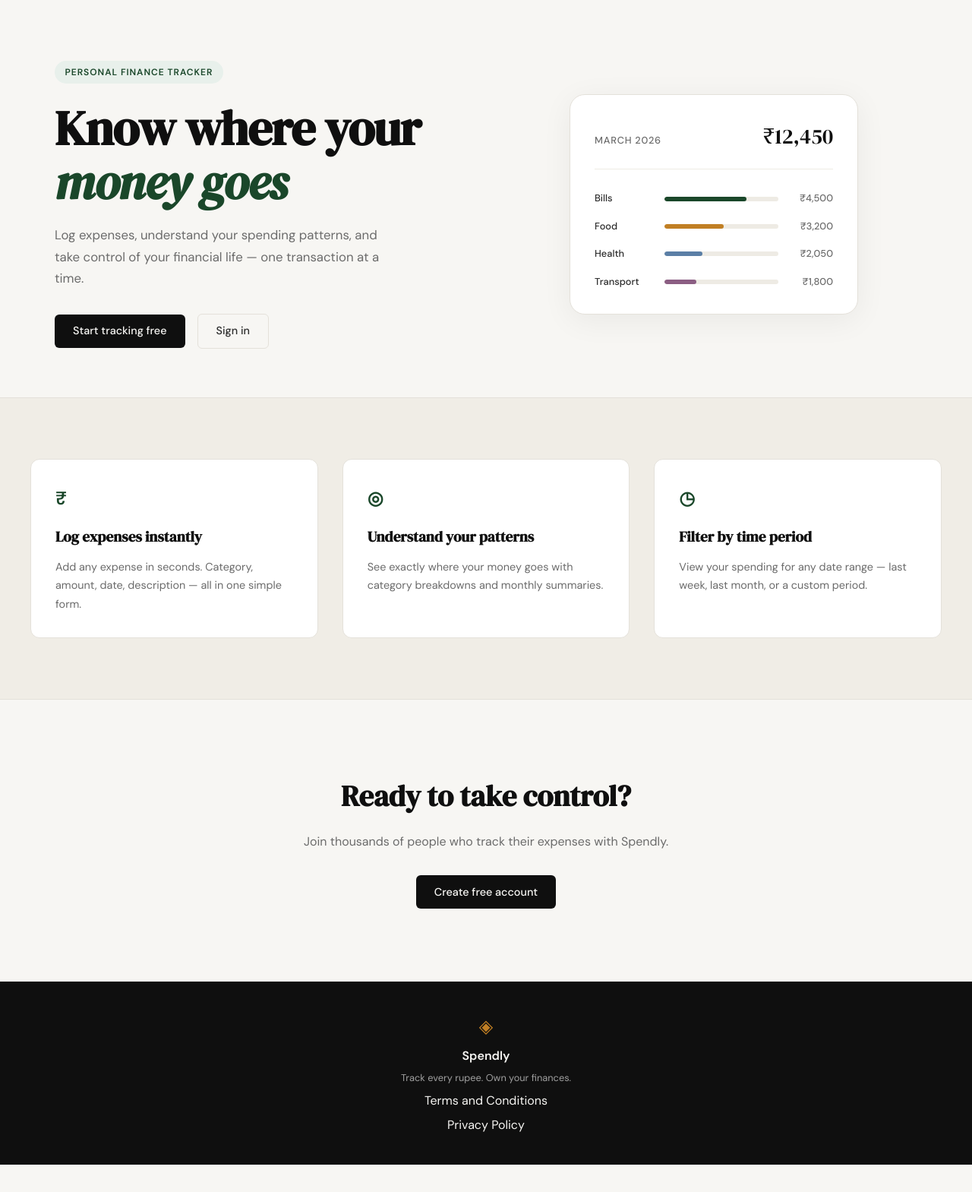
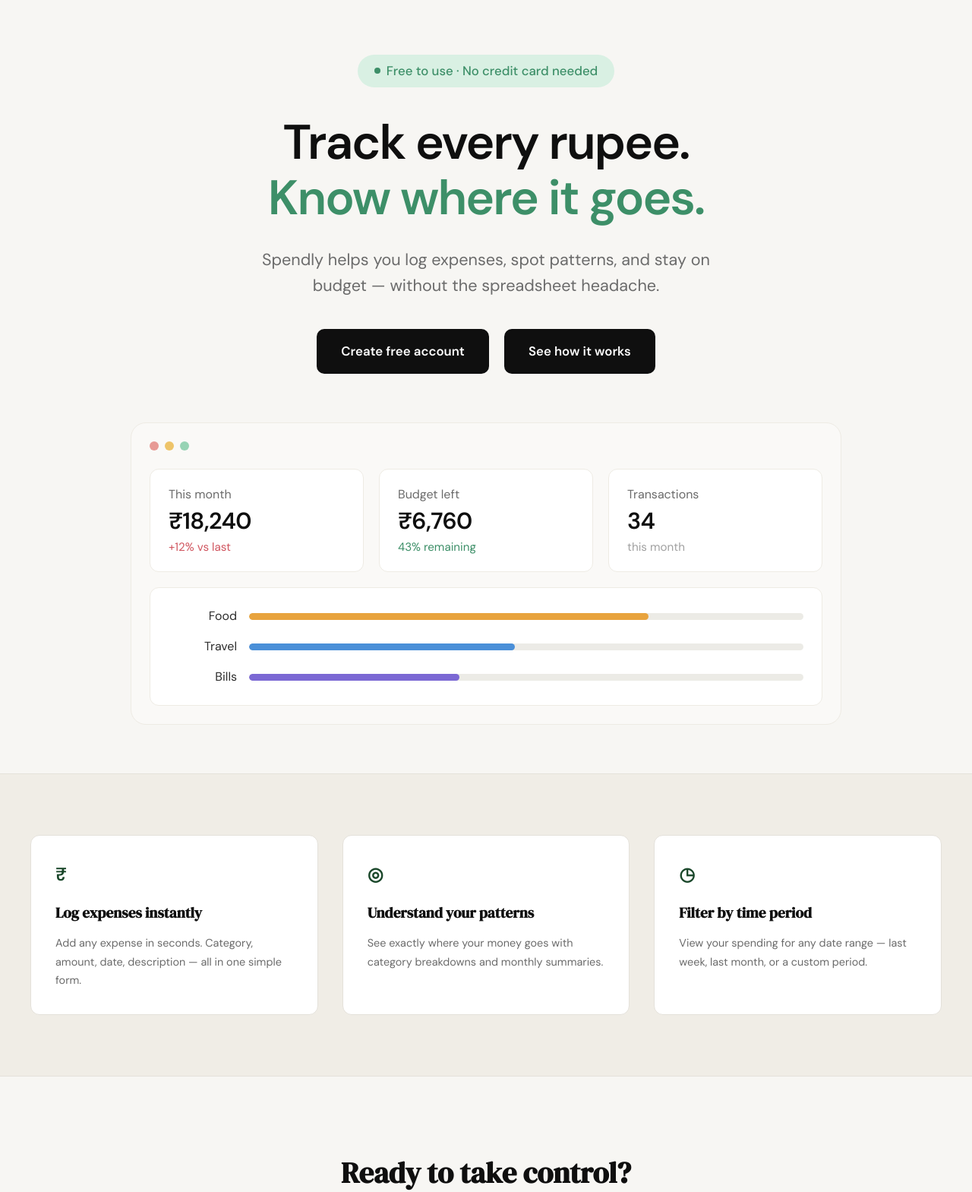
Before and after one commit to my475552-bot/spendly, a Flask app: page / in a window 1280 px wide. Shown: the part 61-1630 px from the top of the page at 76% size. Before the commit the page ends 1594 px from the top, so only its background shows below. Run offline with Flask 3, Linux system fonts and the light colour scheme.

Commit message:
landing: redesign hero section to match mockup

```diff
--- /dev/null
+++ b/static/css/landing.css
@@ -0,0 +1,210 @@
+/* ------------------------------------------------------------------ */
+/* Landing page — hero section                                         */
+/* Loaded after style.css, only on the landing page.                   */
+/* ------------------------------------------------------------------ */
+
+.hero {
+    --hero-green: #3d8f68;
+    padding: 4.5rem 2rem 4rem;
+    max-width: 1000px;
+    margin: 0 auto;
+    text-align: center;
+}
+
+.hero-inner {
+    max-width: 760px;
+    margin: 0 auto;
+}
+
+.hero-badge {
+    display: inline-flex;
+    align-items: center;
+    gap: 0.5rem;
+    background: #d9f0e3;
+    color: var(--hero-green);
+    font-size: 1.05rem;
+    font-weight: 500;
+    padding: 0.5rem 1.35rem;
+    border-radius: 999px;
+    margin-bottom: 2.25rem;
+}
+
+.hero-badge-dot {
+    width: 8px;
+    height: 8px;
+    border-radius: 50%;
+    background: var(--hero-green);
+}
+
+.hero-title {
+    font-family: var(--font-body);
+    font-size: clamp(2.5rem, 6vw, 4rem);
+    font-weight: 600;
+    line-height: 1.15;
+    letter-spacing: -0.03em;
+    color: var(--ink);
+    margin-bottom: 1.75rem;
+}
+
+.hero-title-accent { color: var(--hero-green); }
+
+.hero-subtitle {
+    font-size: 1.35rem;
+    color: var(--ink-muted);
+    line-height: 1.55;
+    max-width: 620px;
+    margin: 0 auto 2.5rem;
+}
+
+.hero-actions {
+    display: flex;
+    gap: 1.25rem;
+    align-items: center;
+    justify-content: center;
+}
+
+.btn-hero {
+    display: inline-block;
+    background: var(--ink);
+    color: #ffffff;
+    padding: 1rem 2rem;
+    border-radius: 10px;
+    font-family: var(--font-body);
+    font-size: 1.05rem;
+    font-weight: 600;
+    border: none;
+    cursor: pointer;
+    text-decoration: none;
+    transition: background 0.2s;
+}
+
+.btn-hero:hover { background: var(--ink-soft); }
+
+/* ------------------------------------------------------------------ */
+/* Mock window (hero visual)                                           */
+/* ------------------------------------------------------------------ */
+
+.hero-visual {
+    margin-top: 4rem;
+    display: flex;
+    justify-content: center;
+}
+
+.mock-window {
+    width: 100%;
+    background: #faf9f7;
+    border: 1px solid var(--border-soft);
+    border-radius: var(--radius-lg);
+    padding: 1.5rem;
+    text-align: left;
+}
+
+.mock-dots {
+    display: flex;
+    gap: 0.5rem;
+    margin-bottom: 1.5rem;
+}
+
+.mock-dot {
+    width: 12px;
+    height: 12px;
+    border-radius: 50%;
+}
+
+.mock-dot-red { background: #e79a95; }
+.mock-dot-yellow { background: #eec469; }
+.mock-dot-green { background: #97d3b4; }
+
+.mock-stats {
+    display: grid;
+    grid-template-columns: repeat(3, 1fr);
+    gap: 1.25rem;
+    margin-bottom: 1.25rem;
+}
+
+.mock-stat {
+    display: flex;
+    flex-direction: column;
+    gap: 0.35rem;
+    background: var(--paper-card);
+    border: 1px solid var(--border-soft);
+    border-radius: var(--radius-md);
+    padding: 1.25rem 1.5rem;
+}
+
+.mock-stat-label {
+    font-size: 1rem;
+    color: var(--ink-muted);
+}
+
+.mock-stat-value {
+    font-family: var(--font-body);
+    font-size: 1.9rem;
+    font-weight: 600;
+    letter-spacing: -0.02em;
+    color: var(--ink);
+    line-height: 1.1;
+}
+
+.mock-stat-meta {
+    font-size: 0.95rem;
+    color: var(--ink-faint);
+}
+
+.mock-meta-up { color: #d0555f; }
+.mock-meta-good { color: var(--hero-green); }
+
+.mock-bars {
+    display: flex;
+    flex-direction: column;
+    gap: 0.9rem;
+    background: var(--paper-card);
+    border: 1px solid var(--border-soft);
+    border-radius: var(--radius-md);
+    padding: 1.5rem;
+}
+
+.mock-bar-row {
+    display: grid;
+    grid-template-columns: 90px 1fr;
+    align-items: center;
+    gap: 1rem;
+}
+
+.mock-cat {
+    font-size: 1rem;
+    color: var(--ink-soft);
+    text-align: right;
+}
+
+.mock-bar-track {
+    height: 9px;
+    background: #ecebe6;
+    border-radius: 999px;
+    overflow: hidden;
+}
+
+.mock-bar {
+    height: 100%;
+    border-radius: 999px;
+    transition: width 0.6s ease;
+}
+
+.mock-bar-food { background: #e8a33d; }
+.mock-bar-travel { background: #4a8fd8; }
+.mock-bar-bills { background: #7b68d4; }
+
+/* ------------------------------------------------------------------ */
+/* Responsive                                                          */
+/* ------------------------------------------------------------------ */
+
+@media (max-width: 900px) {
+    .hero-subtitle { max-width: 100%; }
+    .mock-stats { grid-template-columns: 1fr; }
+}
+
+@media (max-width: 600px) {
+    .hero { padding: 3rem 1rem 2rem; }
+    .hero-actions { flex-direction: column; align-items: stretch; }
+    .mock-bar-row { grid-template-columns: 70px 1fr; }
+}
--- a/static/css/style.css
+++ b/static/css/style.css
@@ -118,143 +118,6 @@ a { color: inherit; text-decoration: none; }
 /* ------------------------------------------------------------------ */
 
 .main-content { min-height: calc(100vh - 60px - 100px); }
-
-/* ------------------------------------------------------------------ */
-/* Hero                                                                */
-/* ------------------------------------------------------------------ */
-
-.hero {
-    padding: 5rem 2rem 4rem;
-    display: grid;
-    grid-template-columns: 1fr 1fr;
-    gap: 4rem;
-    align-items: center;
-    max-width: var(--max-width);
-    margin: 0 auto;
-}
-
-.hero-badge {
-    display: inline-block;
-    background: var(--accent-light);
-    color: var(--accent);
-    font-size: 0.75rem;
-    font-weight: 600;
-    letter-spacing: 0.08em;
-    text-transform: uppercase;
-    padding: 0.35rem 0.85rem;
-    border-radius: 999px;
-    margin-bottom: 1.5rem;
-}
-
-.hero-title {
-    font-family: var(--font-display);
-    font-size: clamp(2.5rem, 5vw, 4rem);
-    line-height: 1.1;
-    letter-spacing: -0.02em;
-    color: var(--ink);
-    margin-bottom: 1.25rem;
-}
-
-.hero-title em {
-    font-style: italic;
-    color: var(--accent);
-}
-
-.hero-subtitle {
-    font-size: 1.05rem;
-    color: var(--ink-muted);
-    line-height: 1.7;
-    max-width: 460px;
-    margin-bottom: 2rem;
-}
-
-.hero-actions {
-    display: flex;
-    gap: 1rem;
-    align-items: center;
-}
-
-/* ------------------------------------------------------------------ */
-/* Mock card (hero visual)                                             */
-/* ------------------------------------------------------------------ */
-
-.hero-visual {
-    display: flex;
-    justify-content: center;
-}
-
-.mock-card {
-    background: var(--paper-card);
-    border: 1px solid var(--border);
-    border-radius: var(--radius-lg);
-    padding: 2rem;
-    width: 100%;
-    max-width: 380px;
-    box-shadow: 0 8px 40px rgba(0,0,0,0.06);
-}
-
-.mock-card-header {
-    display: flex;
-    justify-content: space-between;
-    align-items: baseline;
-    margin-bottom: 1.75rem;
-    padding-bottom: 1.25rem;
-    border-bottom: 1px solid var(--border-soft);
-}
-
-.mock-label {
-    font-size: 0.8rem;
-    font-weight: 500;
-    color: var(--ink-muted);
-    text-transform: uppercase;
-    letter-spacing: 0.06em;
-}
-
-.mock-total {
-    font-family: var(--font-display);
-    font-size: 1.75rem;
-    color: var(--ink);
-}
-
-.mock-bars { display: flex; flex-direction: column; gap: 1rem; }
-
-.mock-bar-row {
-    display: grid;
-    grid-template-columns: 80px 1fr 60px;
-    align-items: center;
-    gap: 0.75rem;
-}
-
-.mock-cat {
-    font-size: 0.8rem;
-    font-weight: 500;
-    color: var(--ink-soft);
-}
-
-.mock-bar-track {
-    height: 6px;
-    background: var(--border-soft);
-    border-radius: 999px;
-    overflow: hidden;
-}
-
-.mock-bar {
-    height: 100%;
-    background: var(--accent);
-    border-radius: 999px;
-    transition: width 0.6s ease;
-}
-
-.mock-bar-2 { background: var(--accent-2); }
-.mock-bar-3 { background: #5b7fa6; }
-.mock-bar-4 { background: #8b5e83; }
-
-.mock-amt {
-    font-size: 0.8rem;
-    font-weight: 500;
-    color: var(--ink-muted);
-    text-align: right;
-}
 
 /* ------------------------------------------------------------------ */
 /* Buttons                                                             */
@@ -622,21 +485,11 @@ a { color: inherit; text-decoration: none; }
 /* ------------------------------------------------------------------ */
 
 @media (max-width: 900px) {
-    .hero {
-        grid-template-columns: 1fr;
-        text-align: center;
-    }
-
-    .hero-subtitle { max-width: 100%; }
-    .hero-actions { justify-content: center; }
-    .hero-visual { display: none; }
-
     .features-inner { grid-template-columns: 1fr; }
 }
 
 @media (max-width: 600px) {
     .nav-links a:not(.nav-cta) { display: none; }
-    .hero { padding: 3rem 1rem 2rem; }
     .legal-section { padding: 2.5rem 1rem 3rem; }
     .legal-card { padding: 1.5rem; }
 }
--- a/templates/landing.html
+++ b/templates/landing.html
@@ -1,60 +1,76 @@
 {% extends "base.html" %}
 
 {% block title %}Spendly — Track Every Rupee{% endblock %}
+
+{% block head %}
+<link rel="stylesheet" href="{{ url_for('static', filename='css/landing.css') }}">
+{% endblock %}
 
 {% block content %}
 
 <section class="hero">
     <div class="hero-inner">
-        <div class="hero-badge">Personal Finance Tracker</div>
+        <div class="hero-badge">
+            <span class="hero-badge-dot"></span>Free to use · No credit card needed
+        </div>
         <h1 class="hero-title">
-            Know where your<br>
-            <em>money goes</em>
+            Track every rupee.<br>
+            <span class="hero-title-accent">Know where it goes.</span>
         </h1>
         <p class="hero-subtitle">
-            Log expenses, understand your spending patterns,
-            and take control of your financial life —
-            one transaction at a time.
+            Spendly helps you log expenses, spot patterns, and stay
+            on budget — without the spreadsheet headache.
         </p>
         <div class="hero-actions">
-            <a href="{{ url_for('register') }}" class="btn-primary">Start tracking free</a>
-            <a href="{{ url_for('login') }}" class="btn-ghost">Sign in</a>
+            <a href="{{ url_for('register') }}" class="btn-hero">Create free account</a>
+            <a href="#" class="btn-hero">See how it works</a>
         </div>
     </div>
+
     <div class="hero-visual">
-        <div class="mock-card">
-            <div class="mock-card-header">
-                <span class="mock-label">March 2026</span>
-                <span class="mock-total">₹12,450</span>
+        <div class="mock-window">
+            <div class="mock-dots">
+                <span class="mock-dot mock-dot-red"></span>
+                <span class="mock-dot mock-dot-yellow"></span>
+                <span class="mock-dot mock-dot-green"></span>
             </div>
+
+            <div class="mock-stats">
+                <div class="mock-stat">
+                    <span class="mock-stat-label">This month</span>
+                    <span class="mock-stat-value">₹18,240</span>
+                    <span class="mock-stat-meta mock-meta-up">+12% vs last</span>
+                </div>
+                <div class="mock-stat">
+                    <span class="mock-stat-label">Budget left</span>
+                    <span class="mock-stat-value">₹6,760</span>
+                    <span class="mock-stat-meta mock-meta-good">43% remaining</span>
+                </div>
+                <div class="mock-stat">
+                    <span class="mock-stat-label">Transactions</span>
+                    <span class="mock-stat-value">34</span>
+                    <span class="mock-stat-meta">this month</span>
+                </div>
+            </div>
+
             <div class="mock-bars">
+                <div class="mock-bar-row">
+                    <span class="mock-cat">Food</span>
+                    <div class="mock-bar-track">
+                        <div class="mock-bar mock-bar-food" style="width: 72%"></div>
+                    </div>
+                </div>
+                <div class="mock-bar-row">
+                    <span class="mock-cat">Travel</span>
+                    <div class="mock-bar-track">
+                        <div class="mock-bar mock-bar-travel" style="width: 48%"></div>
+                    </div>
+                </div>
                 <div class="mock-bar-row">
                     <span class="mock-cat">Bills</span>
                     <div class="mock-bar-track">
-                        <div class="mock-bar" style="width: 72%"></div>
+                        <div class="mock-bar mock-bar-bills" style="width: 38%"></div>
                     </div>
-                    <span class="mock-amt">₹4,500</span>
-                </div>
-                <div class="mock-bar-row">
-                    <span class="mock-cat">Food</span>
-                    <div class="mock-bar-track">
-                        <div class="mock-bar mock-bar-2" style="width: 52%"></div>
-                    </div>
-                    <span class="mock-amt">₹3,200</span>
-                </div>
-                <div class="mock-bar-row">
-                    <span class="mock-cat">Health</span>
-                    <div class="mock-bar-track">
-                        <div class="mock-bar mock-bar-3" style="width: 33%"></div>
-                    </div>
-                    <span class="mock-amt">₹2,050</span>
-                </div>
-                <div class="mock-bar-row">
-                    <span class="mock-cat">Transport</span>
-                    <div class="mock-bar-track">
-                        <div class="mock-bar mock-bar-4" style="width: 28%"></div>
-                    </div>
-                    <span class="mock-amt">₹1,800</span>
                 </div>
             </div>
         </div>
```
